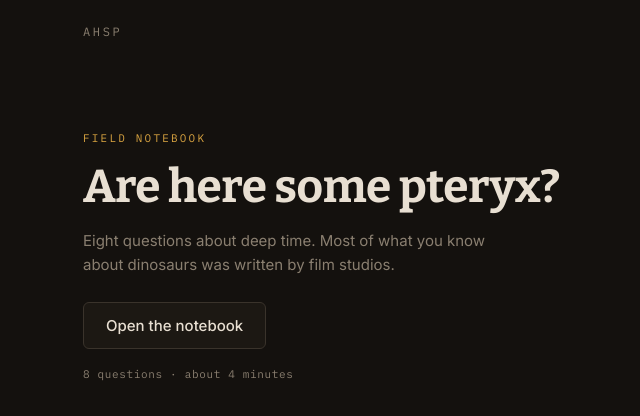
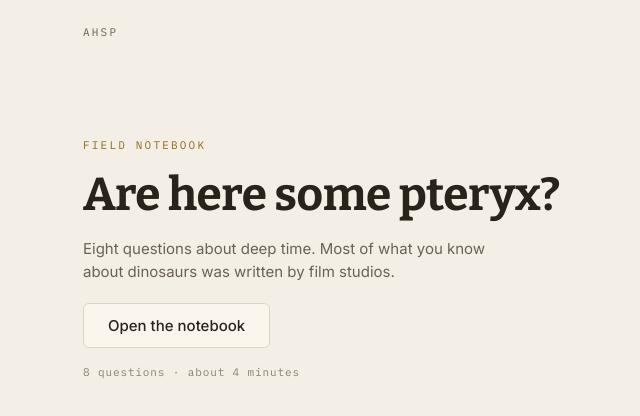
Before and after one commit to kirilinsky/ahsp, a Next.js app: page / in a window 1280 px wide. Shown: the top 416 px of the page, without its empty margins (277-917 px from the left). Built offline with nearby package versions, Linux system fonts and the light colour scheme; no server answers.

Commit message:
feat: design system

```diff
--- a/app/globals.css
+++ b/app/globals.css
@@ -1,3 +1,5 @@
+@import "./tokens.css";
+
 * {
   box-sizing: border-box;
 }
@@ -9,11 +11,20 @@ body {
 
 body {
   margin: 0;
-  background: #14110e;
-  font-family: var(--font-inter), system-ui, -apple-system, sans-serif;
+  background: var(--bg-canvas);
+  color: var(--text-primary);
+  font-family: var(--font-body);
+  font-size: var(--text-base);
+  line-height: var(--leading-normal);
   -webkit-font-smoothing: antialiased;
+  transition: background var(--duration-base) var(--ease-out);
 }
 
 button {
   font-family: inherit;
 }
+
+:focus-visible {
+  outline: 2px solid var(--focus-ring);
+  outline-offset: 2px;
+}
--- a/app/layout.jsx
+++ b/app/layout.jsx
@@ -28,7 +28,10 @@ export const metadata = {
 };
 
 export const viewport = {
-  themeColor: "#14110e",
+  themeColor: [
+    { media: "(prefers-color-scheme: light)", color: "#f4efe6" },
+    { media: "(prefers-color-scheme: dark)", color: "#14110e" },
+  ],
 };
 
 export default function RootLayout({ children }) {
--- /dev/null
+++ b/app/tokens.css
@@ -0,0 +1,176 @@
+/* ─────────────────────────────────────────────────────────────
+   AHSP design system
+   Layer 1: primitives — raw values, never used by components.
+   Layer 2: semantic tokens — the only thing components reference.
+   Themes: dark is the default (the field-notebook look); light is
+   the paper variant. System preference wins unless [data-theme] is
+   set explicitly on <html>.
+   ───────────────────────────────────────────────────────────── */
+
+:root {
+  /* ---- Layer 1: primitives ---- */
+  --p-ink-900: #14110e;
+  --p-ink-800: #1c1813;
+  --p-ink-700: #231e18;
+  --p-ink-600: #2b251d;
+  --p-ink-500: #3a332b;
+  --p-ink-400: #4d453a;
+
+  --p-bone-50: #f7f2e9;
+  --p-bone-100: #e8dfd2;
+  --p-bone-200: #d3c7b5;
+  --p-bone-300: #a99c8a;
+  --p-bone-400: #8a7f70;
+  --p-bone-500: #6b6055;
+  --p-bone-600: #4a4139;
+
+  --p-paper-50: #faf6ee;
+  --p-paper-100: #f4efe6;
+  --p-paper-200: #ece4d6;
+  --p-paper-300: #ded4c6;
+
+  --p-teal-400: #4fb3a0;
+  --p-teal-600: #2f8272;
+  --p-rust-400: #c4643a;
+  --p-rust-600: #a44a24;
+  --p-amber-400: #d9a441;
+  --p-amber-600: #8f6a15;
+
+  /* ---- Typography ---- */
+  --font-display: var(--font-bitter), Georgia, "Times New Roman", serif;
+  --font-body: var(--font-inter), system-ui, -apple-system, sans-serif;
+  --font-mono-stack: var(--font-mono), ui-monospace, SFMono-Regular, monospace;
+
+  --text-xs: 11px;
+  --text-sm: 13px;
+  --text-base: 15px;
+  --text-lg: 18px;
+  --text-xl: 22px;
+  --text-display: clamp(32px, 8vw, 46px);
+
+  --leading-tight: 1.1;
+  --leading-snug: 1.35;
+  --leading-normal: 1.55;
+
+  --tracking-wide: 0.08em;
+  --tracking-wider: 0.2em;
+
+  /* ---- Space / radius / motion ---- */
+  --space-1: 4px;
+  --space-2: 8px;
+  --space-3: 12px;
+  --space-4: 16px;
+  --space-5: 24px;
+  --space-6: 32px;
+  --space-7: 48px;
+
+  --radius-sm: 4px;
+  --radius-md: 6px;
+  --radius-lg: 10px;
+
+  --duration-fast: 120ms;
+  --duration-base: 160ms;
+  --ease-out: cubic-bezier(0.2, 0.8, 0.3, 1);
+
+  --measure: 44ch;
+}
+
+/* ---- Layer 2: semantic tokens — dark (default) ---- */
+:root,
+:root[data-theme="dark"] {
+  color-scheme: dark;
+
+  --bg-canvas: var(--p-ink-900);
+  --bg-surface: var(--p-ink-800);
+  --bg-surface-raised: var(--p-ink-700);
+  --bg-surface-hover: var(--p-ink-600);
+
+  --border-subtle: var(--p-ink-500);
+  --border-strong: var(--p-ink-400);
+
+  --text-primary: var(--p-bone-100);
+  --text-secondary: var(--p-bone-400);
+  --text-muted: var(--p-bone-500);
+  --text-inverse: var(--p-ink-900);
+
+  --accent: var(--p-amber-400);
+  --accent-contrast: var(--p-ink-900);
+
+  --status-correct: var(--p-teal-400);
+  --status-correct-bg: rgba(79, 179, 160, 0.12);
+  --status-wrong: var(--p-rust-400);
+  --status-wrong-bg: rgba(196, 100, 58, 0.12);
+
+  --focus-ring: var(--p-amber-400);
+  --shadow-card: 0 1px 0 rgba(255, 255, 255, 0.03),
+    0 12px 32px rgba(0, 0, 0, 0.45);
+}
+
+/* ---- Semantic tokens — light (paper) ---- */
+:root[data-theme="light"] {
+  color-scheme: light;
+
+  --bg-canvas: var(--p-paper-100);
+  --bg-surface: var(--p-paper-50);
+  --bg-surface-raised: #ffffff;
+  --bg-surface-hover: var(--p-paper-200);
+
+  --border-subtle: var(--p-paper-300);
+  --border-strong: var(--p-bone-300);
+
+  --text-primary: #2a231b;
+  --text-secondary: var(--p-bone-500);
+  --text-muted: var(--p-bone-400);
+  --text-inverse: var(--p-paper-50);
+
+  --accent: var(--p-amber-600);
+  --accent-contrast: var(--p-paper-50);
+
+  --status-correct: var(--p-teal-600);
+  --status-correct-bg: rgba(47, 130, 114, 0.1);
+  --status-wrong: var(--p-rust-600);
+  --status-wrong-bg: rgba(164, 74, 36, 0.1);
+
+  --focus-ring: var(--p-amber-600);
+  --shadow-card: 0 1px 2px rgba(42, 35, 27, 0.06),
+    0 12px 28px rgba(42, 35, 27, 0.08);
+}
+
+/* System preference, only when the user has not picked a theme */
+@media (prefers-color-scheme: light) {
+  :root:not([data-theme]) {
+    color-scheme: light;
+
+    --bg-canvas: var(--p-paper-100);
+    --bg-surface: var(--p-paper-50);
+    --bg-surface-raised: #ffffff;
+    --bg-surface-hover: var(--p-paper-200);
+
+    --border-subtle: var(--p-paper-300);
+    --border-strong: var(--p-bone-300);
+
+    --text-primary: #2a231b;
+    --text-secondary: var(--p-bone-500);
+    --text-muted: var(--p-bone-400);
+    --text-inverse: var(--p-paper-50);
+
+    --accent: var(--p-amber-600);
+    --accent-contrast: var(--p-paper-50);
+
+    --status-correct: var(--p-teal-600);
+    --status-correct-bg: rgba(47, 130, 114, 0.1);
+    --status-wrong: var(--p-rust-600);
+    --status-wrong-bg: rgba(164, 74, 36, 0.1);
+
+    --focus-ring: var(--p-amber-600);
+    --shadow-card: 0 1px 2px rgba(42, 35, 27, 0.06),
+      0 12px 28px rgba(42, 35, 27, 0.08);
+  }
+}
+
+@media (prefers-reduced-motion: reduce) {
+  :root {
+    --duration-fast: 0ms;
+    --duration-base: 0ms;
+  }
+}
--- a/components/DinoQuiz.jsx
+++ b/components/DinoQuiz.jsx
@@ -4,35 +4,28 @@ import { useState } from "react";
 import LocaleSwitch from "./LocaleSwitch";
 import styles from "./DinoQuiz.module.css";
 
-export const COLORS = {
-  ink: "#14110e",
-  panel: "#1c1813",
-  panelSoft: "#231e18",
-  line: "#3a332b",
-  bone: "#e8dfd2",
-  boneDim: "#8a7f70",
-  teal: "#4fb3a0",
-  rust: "#c4643a",
-  amber: "#d9a441",
-};
-
-const CSS_VARS = {
-  "--ink": COLORS.ink,
-  "--panel": COLORS.panel,
-  "--panelSoft": COLORS.panelSoft,
-  "--line": COLORS.line,
-  "--bone": COLORS.bone,
-  "--boneDim": COLORS.boneDim,
-  "--teal": COLORS.teal,
-  "--rust": COLORS.rust,
-  "--amber": COLORS.amber,
+// Single source of truth for color lives in app/tokens.css.
+// This mirror exists only for inline styles (gradients, canvas fills)
+// that cannot be expressed in a CSS module.
+export const TOKENS = {
+  canvas: "var(--bg-canvas)",
+  surface: "var(--bg-surface)",
+  surfaceRaised: "var(--bg-surface-raised)",
+  borderSubtle: "var(--border-subtle)",
+  borderStrong: "var(--border-strong)",
+  textPrimary: "var(--text-primary)",
+  textSecondary: "var(--text-secondary)",
+  textMuted: "var(--text-muted)",
+  accent: "var(--accent)",
+  correct: "var(--status-correct)",
+  wrong: "var(--status-wrong)",
 };
 
 export default function DinoQuiz({ dict, locale }) {
   const [stage, setStage] = useState("cover");
 
   return (
-    <main className={styles.root} style={CSS_VARS}>
+    <main className={styles.root}>
       <div className={styles.sheet}>
         <header className={styles.topbar}>
           <span className={styles.brand}>AHSP</span>
--- a/components/DinoQuiz.module.css
+++ b/components/DinoQuiz.module.css
@@ -1,10 +1,10 @@
 .root {
   min-height: 100dvh;
-  background: var(--ink);
-  color: var(--bone);
+  background: var(--bg-canvas);
+  color: var(--text-primary);
   display: flex;
   justify-content: center;
-  padding: 24px 16px 48px;
+  padding: var(--space-5) var(--space-4) var(--space-7);
 }
 
 .sheet {
@@ -12,78 +12,80 @@
   max-width: 560px;
   display: flex;
   flex-direction: column;
-  gap: 28px;
+  gap: var(--space-6);
 }
 
 .topbar {
   display: flex;
   align-items: center;
   justify-content: space-between;
+  gap: var(--space-3);
 }
 
 .brand {
-  font-family: var(--font-mono), ui-monospace, monospace;
-  font-size: 12px;
-  letter-spacing: 0.22em;
-  color: var(--boneDim);
+  font-family: var(--font-mono-stack);
+  font-size: var(--text-xs);
+  letter-spacing: var(--tracking-wider);
+  color: var(--text-secondary);
 }
 
 .cover {
   display: flex;
   flex-direction: column;
   align-items: flex-start;
-  gap: 18px;
+  gap: var(--space-4);
   padding-top: 8vh;
 }
 
 .kicker {
   margin: 0;
-  font-family: var(--font-mono), ui-monospace, monospace;
-  font-size: 11px;
-  letter-spacing: 0.2em;
+  font-family: var(--font-mono-stack);
+  font-size: var(--text-xs);
+  letter-spacing: var(--tracking-wider);
   text-transform: uppercase;
-  color: var(--amber);
+  color: var(--accent);
 }
 
 .title {
   margin: 0;
-  font-family: var(--font-bitter), Georgia, serif;
-  font-size: clamp(32px, 8vw, 46px);
+  font-family: var(--font-display);
+  font-size: var(--text-display);
   font-weight: 700;
-  line-height: 1.05;
+  line-height: var(--leading-tight);
   letter-spacing: -0.01em;
 }
 
 .subtitle {
   margin: 0;
-  max-width: 44ch;
-  font-size: 15px;
-  line-height: 1.55;
-  color: var(--boneDim);
+  max-width: var(--measure);
+  font-size: var(--text-base);
+  line-height: var(--leading-normal);
+  color: var(--text-secondary);
 }
 
 .cta {
-  margin-top: 8px;
-  padding: 13px 22px;
-  border: 1px solid var(--line);
-  border-radius: 6px;
-  background: var(--panel);
-  color: var(--bone);
-  font-size: 15px;
+  margin-top: var(--space-1);
+  padding: var(--space-3) var(--space-5);
+  border: 1px solid var(--border-subtle);
+  border-radius: var(--radius-md);
+  background: var(--bg-surface);
+  color: var(--text-primary);
+  font-size: var(--text-base);
   font-weight: 500;
   cursor: pointer;
-  transition: border-color 140ms ease, background 140ms ease;
+  transition: border-color var(--duration-fast) var(--ease-out),
+    background var(--duration-fast) var(--ease-out);
 }
 
 .cta:hover {
-  background: var(--panelSoft);
-  border-color: var(--boneDim);
+  background: var(--bg-surface-hover);
+  border-color: var(--border-strong);
 }
 
 .meta {
   margin: 0;
-  font-family: var(--font-mono), ui-monospace, monospace;
-  font-size: 11px;
-  letter-spacing: 0.06em;
-  color: var(--boneDim);
+  font-family: var(--font-mono-stack);
+  font-size: var(--text-xs);
+  letter-spacing: var(--tracking-wide);
+  color: var(--text-muted);
 }
--- a/components/LocaleSwitch.module.css
+++ b/components/LocaleSwitch.module.css
@@ -1,28 +1,29 @@
 .row {
   display: flex;
   align-items: center;
-  gap: 4px;
+  gap: var(--space-1);
 }
 
 .item {
   background: none;
   border: 1px solid transparent;
-  border-radius: 4px;
-  padding: 4px 6px;
-  font-family: var(--font-mono), ui-monospace, monospace;
-  font-size: 11px;
-  letter-spacing: 0.08em;
+  border-radius: var(--radius-sm);
+  padding: var(--space-1) 6px;
+  font-family: var(--font-mono-stack);
+  font-size: var(--text-xs);
+  letter-spacing: var(--tracking-wide);
   text-transform: uppercase;
-  color: #8a7f70;
+  color: var(--text-muted);
   cursor: pointer;
-  transition: color 120ms ease, border-color 120ms ease;
+  transition: color var(--duration-fast) var(--ease-out),
+    border-color var(--duration-fast) var(--ease-out);
 }
 
 .item:hover {
-  color: #e8dfd2;
+  color: var(--text-primary);
 }
 
 .item[data-active="true"] {
-  color: #e8dfd2;
-  border-color: #3a332b;
+  color: var(--text-primary);
+  border-color: var(--border-subtle);
 }
--- a/i18n/dictionaries/en.js
+++ b/i18n/dictionaries/en.js
@@ -25,7 +25,7 @@ const en = {
   },
   result: {
     kicker: "Verdict",
-    scoreLine: (score, total) => `${score} of ${total}`,
+    scoreLine: "{score} of {total}",
     restart: "Run it again",
   },
 };
```
Also changed, not shown: i18n/format.js (added, +8 -0 lines).
